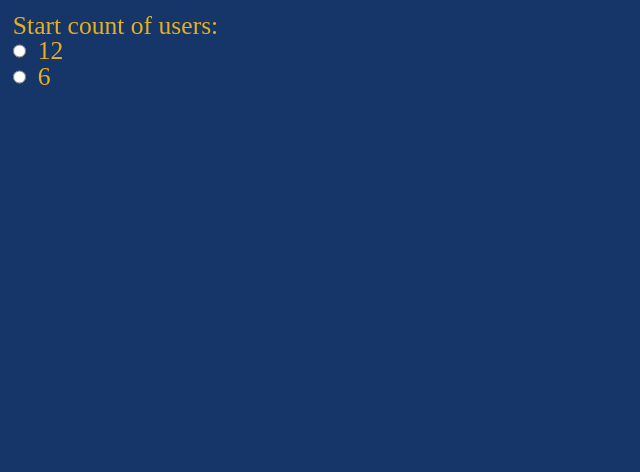
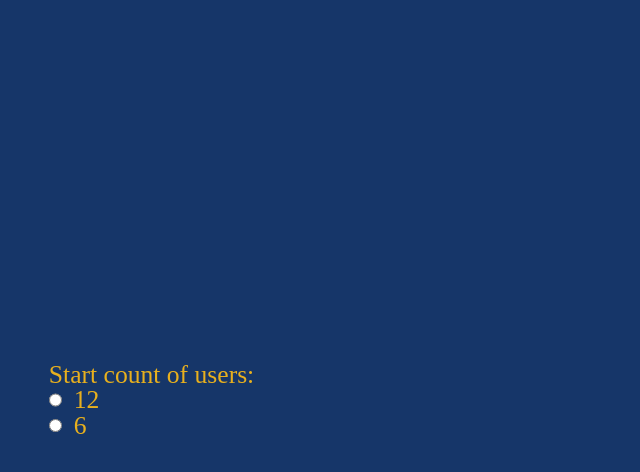
Before and after one commit to andrew1337/diceparadise, a Next.js app: page /controls in a window 1280 px wide. Shown: the top 472 px of the page, without its empty margins (0-640 px from the left). Built offline with nearby package versions, Linux system fonts and the light colour scheme.

Commit message:
more css

```diff
--- a/app/controls/page.jsx
+++ b/app/controls/page.jsx
@@ -63,6 +63,7 @@ const Controls = () => {
 
     return (
         <div className="controls">
+            <div>
             <div className='count'>
                 Start count of users:
                 <div className='item'>
@@ -85,6 +86,7 @@ const Controls = () => {
                     resetAll={handleReset}
                 />
             )}
+            </div>
             {count === 6 && (
                 <Prizes
                     prizes={prizes}
--- a/app/controls/prizes-table/index.css
+++ b/app/controls/prizes-table/index.css
@@ -3,3 +3,8 @@
     flex-direction: column;
     align-items: end;
 }
+
+.prize-input {
+    padding: 4px 8px;
+    margin: 4px 0;
+}
--- a/app/globals.css
+++ b/app/globals.css
@@ -15,6 +15,10 @@
 }
 
 .controls {
+    display: flex;
+    align-items: center;
+    justify-content: space-between;
+    padding: 36px;
     font-size: 2vw;
     width: 100vw;
     height: 100vh;
```
